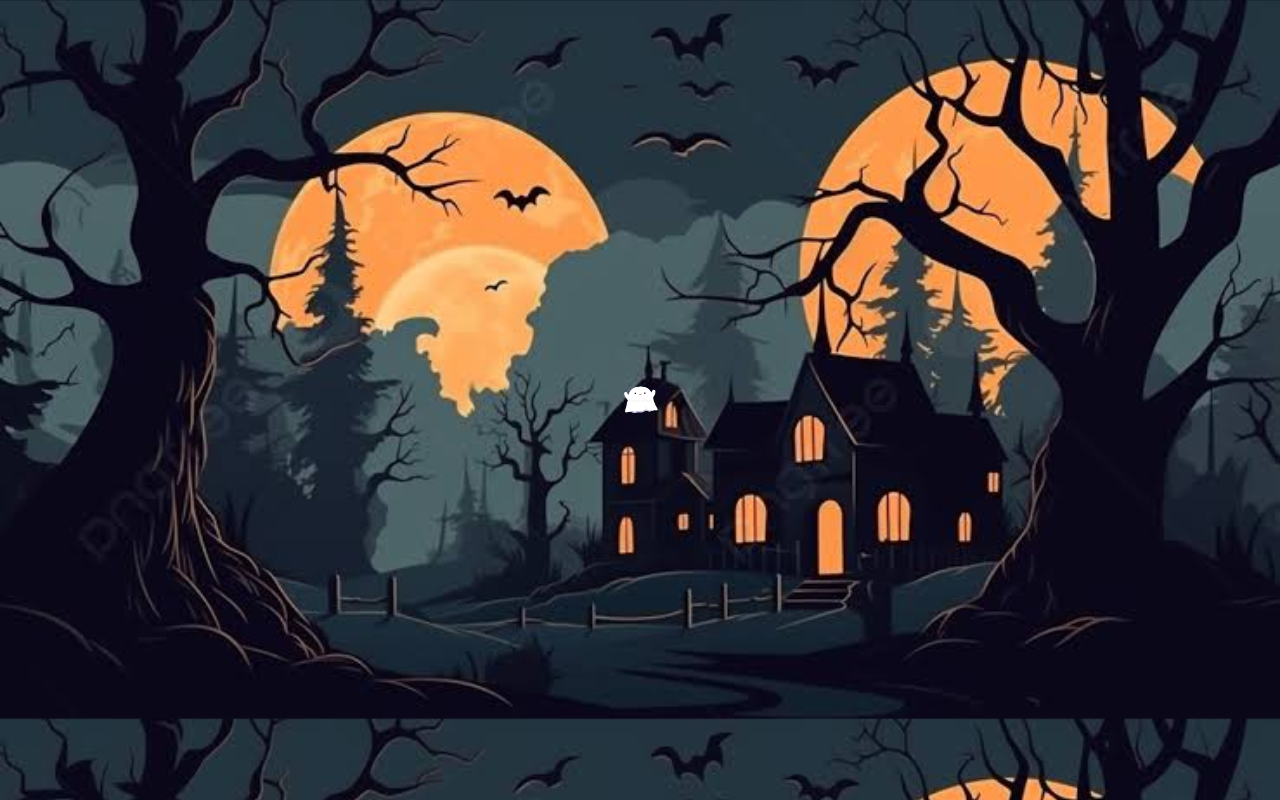
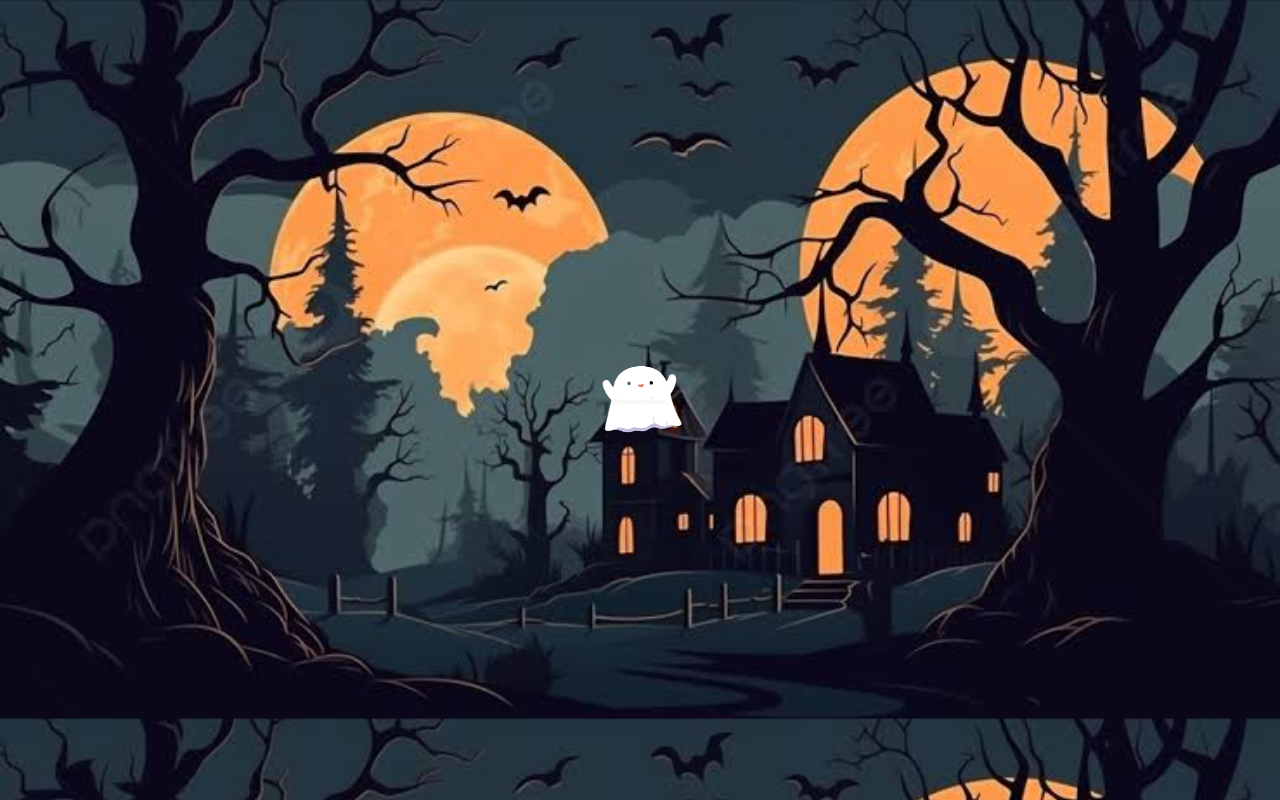
Before and after one commit to sandiele-oliveira/jogo-do-clique-fantasma, a plain HTML site: page index.html in a window 1280 px wide. Drawn offline with Linux system fonts and the light colour scheme; some packages are replaced by stand-ins of ours; a script that the page names is missing; files whose address does not match are found by name.

Commit message:
Corrigindo nomeação

```diff
--- a/style.css
+++ b/style.css
@@ -4,7 +4,7 @@ body{
     background-image: url("../clique_fantasma/img/Background.jpg");
 }
 
-.rat_button{
+.fantasma_button{
     width:150px;
     height: 100px;
     border: none ;
```
